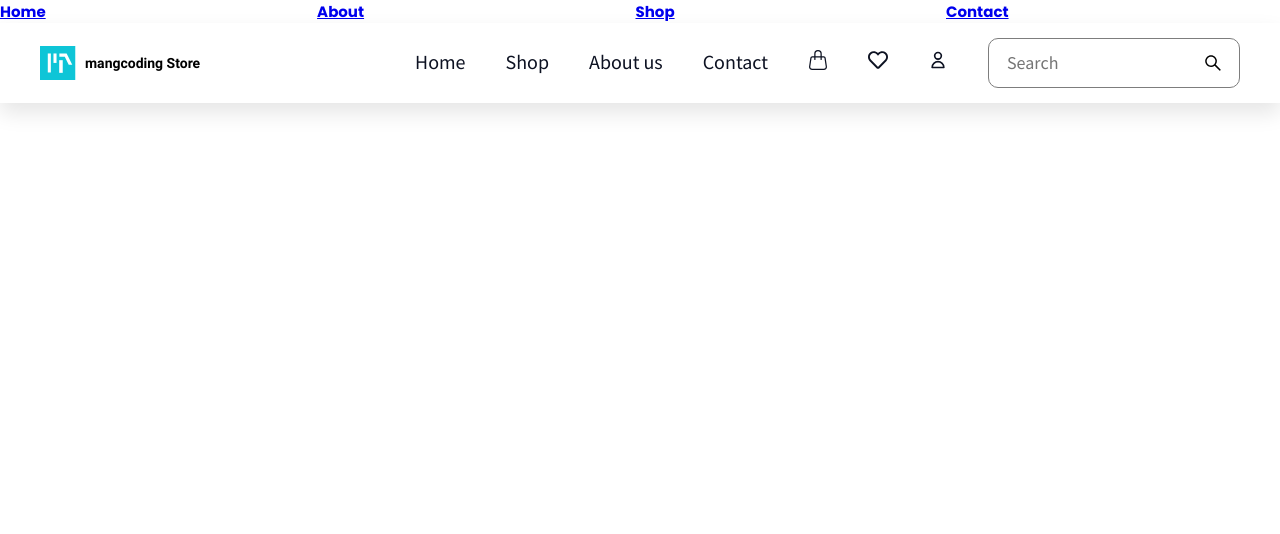
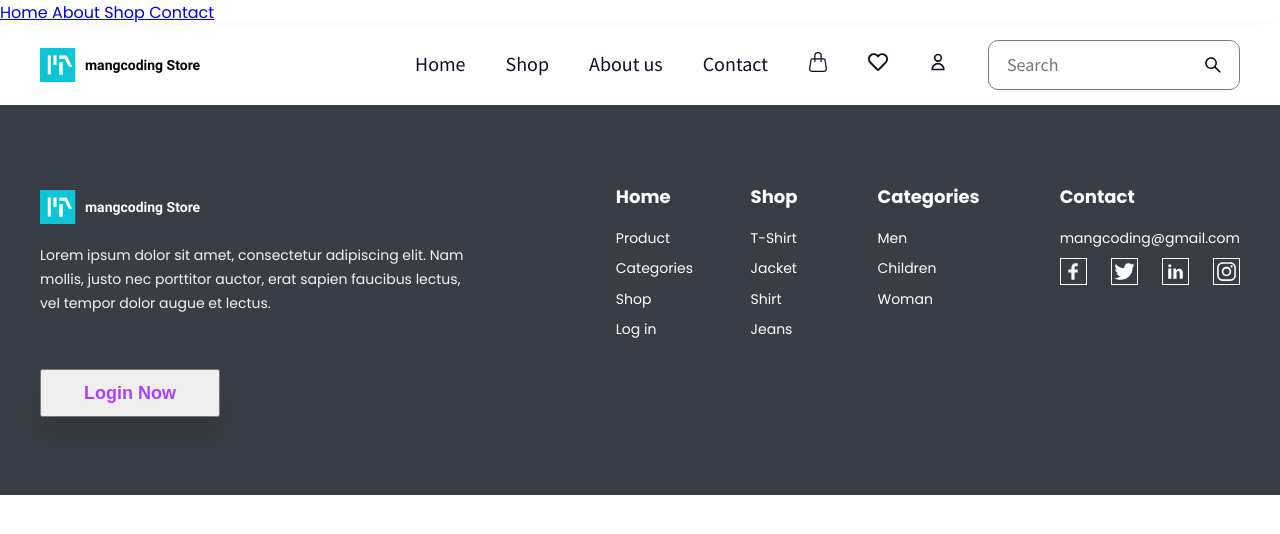
Before and after one commit to jasurkurbanov/-t-shirt-store, a React (Create React App) app: page / in a window 1280 px wide. Shown: the top 534 px of the page. Built offline with nearby package versions, Linux system fonts and the light colour scheme.

Commit message:
feat: footer-component

```diff
--- a/src/App.css
+++ b/src/App.css
@@ -42,34 +42,3 @@ Skip
     animation: App-logo-spin infinite 20s linear;
   }
 }
-
-.App-header {
-  background-color: #282c34;
-  min-height: 100vh;
-  display: flex;
-  flex-direction: column;
-  align-items: center;
-  justify-content: center;
-  font-size: calc(10px + 2vmin);
-  color: white;
-}
-
-.App-link {
-  color: #61dafb;
-}
-
-@keyframes App-logo-spin {
-  from {
-    transform: rotate(0deg);
-  }
-  to {
-    transform: rotate(360deg);
-  }
-}
-
-nav {
-  font-size: 15px;
-  font-weight: 700;
-  display: grid;
-  grid-template-columns: auto auto auto auto;
-}
--- a/src/Pages/About us.js
+++ b/src/Pages/About us.js
@@ -3,7 +3,7 @@ import React from "react";
 function About() {
   return (
     <div>
-      <h1>THIS IS THE ABOUT PAGE</h1>{" "}
+      <h1>THIS IS THE ABOUT PAGE</h1>
     </div>
   );
 }
--- a/src/Pages/Home.js
+++ b/src/Pages/Home.js
@@ -4,9 +4,14 @@ import { FaRegHeart } from "react-icons/fa";
 import { BsHandbag } from "react-icons/bs";
 import { HiOutlineUser } from "react-icons/hi";
 import { AiOutlineSearch } from "react-icons/ai";
+import { TiSocialFacebook } from "react-icons/ti";
+import { AiOutlineTwitter } from "react-icons/ai";
+import { IoLogoInstagram } from "react-icons/io";
+import { TiSocialLinkedin } from "react-icons/ti";
 
 function Home() {
   return (
+    <div className="wrapper">
       <div className="header">
         <div className="header_content">
           <div className="logo">
@@ -38,6 +43,69 @@ function Home() {
           </div>
         </div>
       </div>
+
+      <footer>
+        <div className="footer_content">
+          <div className="footer_logo">
+            <div className="logo_content">
+              <img src={Logo} />
+
+              <p className="footer_logo_text">mangcoding Store</p>
+            </div>
+            <p className="footer_text">
+              Lorem ipsum dolor sit amet, consectetur adipiscing elit. Nam{"\n"}
+              mollis, justo nec porttitor auctor, erat sapien faucibus lectus,
+              {"\n"}
+              vel tempor dolor augue et lectus.
+            </p>
+            <button className="footer_button">Login Now</button>
+          </div>
+
+          <div className="footer_navbar">
+            <div className="footer_scontent">
+              <div>
+                <p>Home</p>
+                <h1>Product</h1>
+                <h1>Categories</h1>
+                <h1>Shop</h1>
+                <h1>Log in</h1>
+              </div>
+              <div>
+                <p>Shop</p>
+                <h1>T-Shirt</h1>
+                <h1>Jacket</h1>
+                <h1>Shirt</h1>
+                <h1>Jeans</h1>
+              </div>
+              <div>
+                <p>Categories</p>
+                <h1>Men</h1>
+                <h1>Children</h1>
+                <h1>Woman</h1>
+              </div>
+              <div>
+                <p>Contact</p>
+                <h1>mangcoding@gmail.com</h1>
+                <div className="icons">
+                  <div className="facebook">
+                    <TiSocialFacebook color="white" fontSize="25px" />
+                  </div>
+                  <div className="twitter">
+                    <AiOutlineTwitter color="white" fontSize="25px" />
+                  </div>
+                  <div className="linkedin">
+                    <TiSocialLinkedin color="white" fontSize="25px" />
+                  </div>
+                  <div className="instagram">
+                    <IoLogoInstagram color="white" fontSize="25px" />
+                  </div>
+                </div>
+              </div>
+            </div>
+          </div>
+        </div>
+      </footer>
+    </div>
   );
 }
 
--- a/src/assets/styles/fonts.css
+++ b/src/assets/styles/fonts.css
@@ -3,9 +3,10 @@
   font-family: "Poppins";
   font-style: normal;
   font-weight: 400;
-  src: local(""), url("../fonts/poppins-v20-latin-700.woff2") format("woff2"),
+  src: local(""),
+    url("../fonts/poppins-v20-latin-regular.woff2") format("woff2"),
     /* Chrome 26+, Opera 23+, Firefox 39+ */
-      url("../fonts/poppins-v20-latin-700.woff") format("woff"); /* Chrome 6+, Firefox 3.6+, IE 9+, Safari 5.1+ */
+      url("../fonts/poppins-v20-latin-regular.woff") format("woff"); /* Chrome 6+, Firefox 3.6+, IE 9+, Safari 5.1+ */
 }
 /* poppins-700 - latin */
 @font-face {
--- a/src/assets/styles/index.css
+++ b/src/assets/styles/index.css
@@ -64,13 +64,108 @@ li {
   font-family: "Mada";
   font-weight: 400;
   font-size: 18px;
-
   border: none;
 }
-/*{
-  font-family: "Mada";
-  font-style: normal;
+
+/* Footer */
+
+footer {
+  height: 390px;
+  background-color: #393e46;
+}
+.footer_content {
+  display: flex;
+  justify-content: space-between;
+  max-width: 1200px;
+  margin: 0 auto;
+  height: 100%;
+}
+
+.footer_logo {
+  background: #393e46;
+  max-width: 438px;
+}
+.logo_content {
+  display: flex;
+  margin: 0 auto;
+  padding-top: 80px;
+}
+.footer_logo_text {
+  color: white;
+  padding-left: 9px;
+  font-size: 14px;
+  font-family: "Roboto";
+  font-weight: 700;
+}
+
+.footer_text {
   font-weight: 400;
+  font-size: 14px;
+  line-height: 24px;
+  color: #f4f4f4;
+  white-space: pre-line;
+}
+
+.footer_navbar {
+  max-width: 649px;
+}
+
+.footer_menu li {
+  padding-right: 103px;
+}
+
+.footer_button {
+  font-weight: 700;
   font-size: 18px;
+  width: 180px;
+  height: 48px;
+  margin-top: 40px;
+  color: #ab40ff;
+  box-shadow: 0px 20px 20px rgba(0, 0, 0, 0.1);
 }
-*/
+.footer_button:hover {
+  cursor: pointer;
+}
+
+.footer_scontent {
+  display: flex;
+  padding-top: 60px;
+}
+.footer_scontent p {
+  color: white;
+  font-weight: 700;
+  font-size: 18px;
+  padding-right: 80px;
+}
+.footer_scontent h1 {
+  color: white;
+  font-size: 14px;
+  font-weight: 400;
+}
+
+.icons {
+  display: flex;
+  justify-content: space-between;
+}
+
+.facebook {
+  border: 1px solid white;
+  height: 25px;
+  width: 25px;
+}
+
+.twitter {
+  border: 1px solid white;
+  height: 25px;
+  width: 25px;
+}
+.linkedin {
+  border: 1px solid white;
+  height: 25px;
+  width: 25px;
+}
+.instagram {
+  border: 1px solid white;
+  height: 25px;
+  width: 25px;
+}
```
Lines whose indentation alone changed are shown as unchanged.
